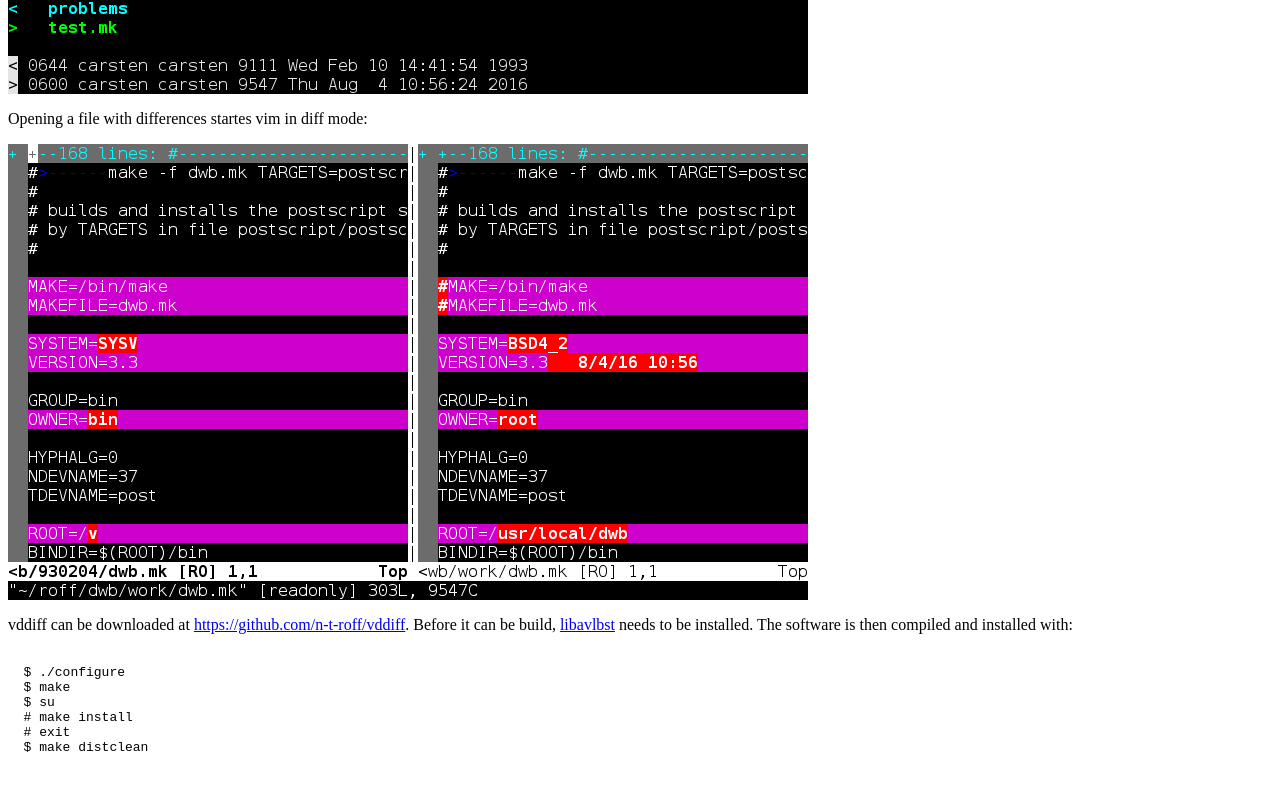
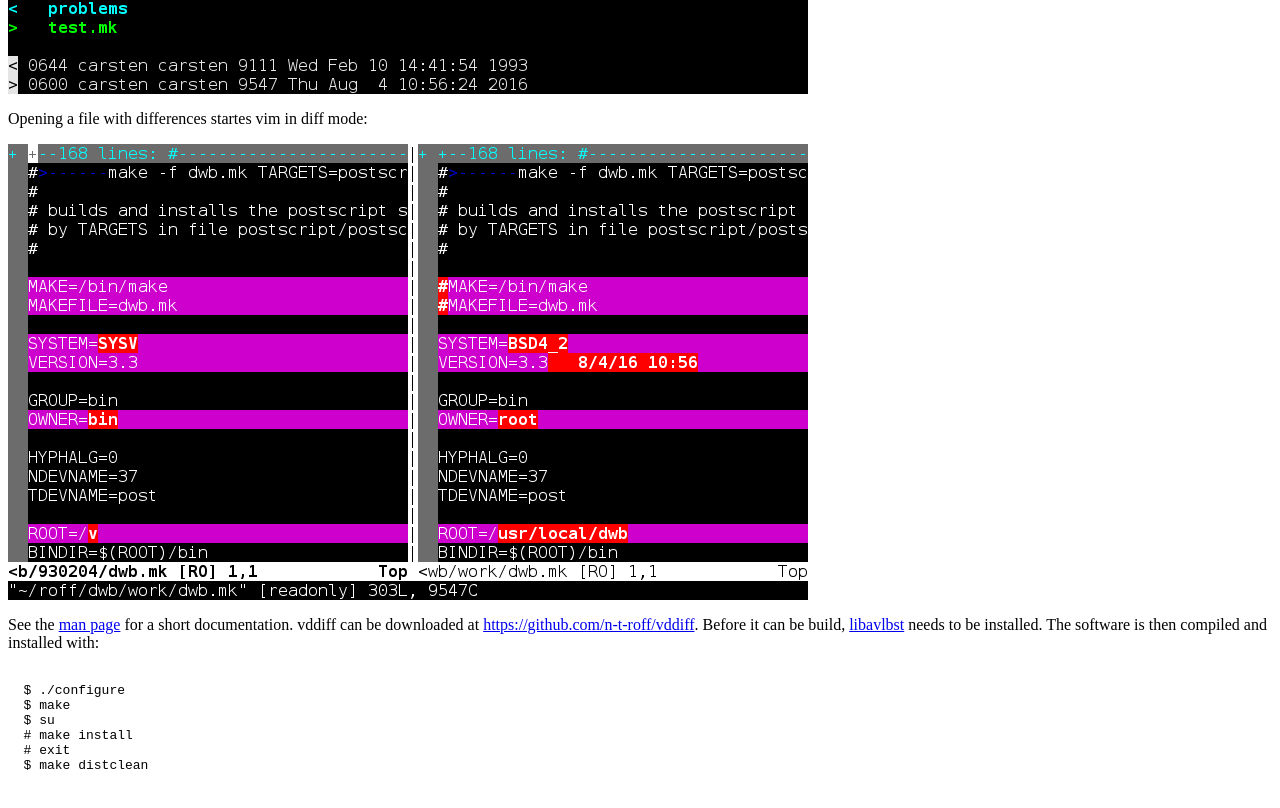
Before and after one commit to n-t-roff/n-t-roff.github.io, a plain HTML site: page vddiff/index.html in a window 1280 px wide. Shown: the part 480-1288 px from the top of the page. Drawn offline with Linux system fonts and the light colour scheme.

Commit message:
vddiff: Link to man page

```diff
--- a/vddiff/index.html
+++ b/vddiff/index.html
@@ -13,7 +13,10 @@
   <img src="vddiff-1.png" alt="vddiff file browser">
   <p>Opening a file with differences startes vim in diff mode:</p>
   <img src="vddiff-2.png" alt="vim file diff view">
-  <p>vddiff can be downloaded at
+  <p>See the
+  <a href="http://n-t-roff.github.io/vddiff/vddiff.1.html">man page</a>
+  for a short documentation.
+  vddiff can be downloaded at
   <a href="https://github.com/n-t-roff/vddiff">https://github.com/n-t-roff/vddiff</a>.
   Before it can be build,
   <a href="https://github.com/n-t-roff/libavlbst">libavlbst</a>
```
